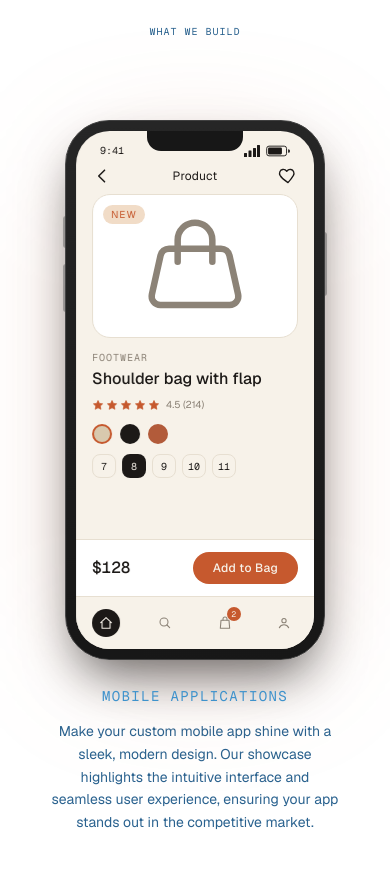
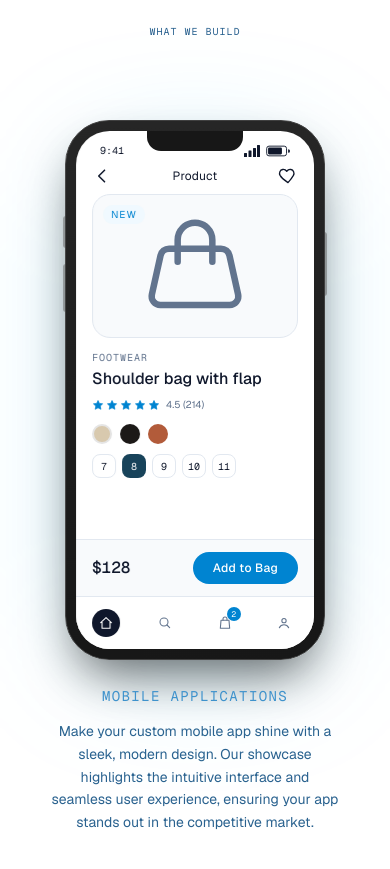
Before and after one commit to Fourth-Edition/Website, a Next.js app: page / in a window 390 px wide. Shown: the part 900-1769 px from the top of the page. Built offline with nearby package versions, Linux system fonts and the light colour scheme.

Commit message:
feat: implement theme-based styling across mobile showcase components

```diff
--- a/app/components/mobile-showcase/AddToCartBar.tsx
+++ b/app/components/mobile-showcase/AddToCartBar.tsx
@@ -1,4 +1,5 @@
 import { geistMono } from "../../fonts";
+import { shop } from "./theme";
 
 interface AddToCartBarProps {
   price: string;
@@ -6,13 +7,13 @@ interface AddToCartBarProps {
 
 export default function AddToCartBar({ price }: AddToCartBarProps) {
   return (
-    <div className="flex items-center justify-between px-4 py-3 border-t border-shop-line bg-shop-surface">
-      <span className={`${geistMono.className} text-shop-ink text-base font-medium`}>
+    <div className={`flex items-center justify-between px-4 py-3 border-t ${shop.line} ${shop.surface}`}>
+      <span className={`${geistMono.className} ${shop.ink} text-base font-medium`}>
         {price}
       </span>
       <button
         type="button"
-        className="px-5 py-2 rounded-full bg-shop-accent text-shop-bg text-xs font-medium tracking-wide"
+        className={`px-5 py-2 rounded-full ${shop.accentBg} ${shop.onAccent} text-xs font-medium tracking-wide`}
       >
         Add to Bag
       </button>
--- a/app/components/mobile-showcase/AppScreen.tsx
+++ b/app/components/mobile-showcase/AppScreen.tsx
@@ -7,10 +7,11 @@ import VariantSelector from "./VariantSelector";
 import AddToCartBar from "./AddToCartBar";
 import BottomNav from "./BottomNav";
 import { product } from "./data";
+import { shop } from "./theme";
 
 export default function AppScreen() {
   return (
-    <div className="flex flex-col h-full bg-shop-bg">
+    <div className={`flex flex-col h-full ${shop.bg}`}>
       <StatusBar />
       <TopBar />
 
@@ -19,11 +20,11 @@ export default function AppScreen() {
 
         <div className="px-4 pt-3">
           <p
-            className={`${geistMono.className} text-shop-muted text-[10px] tracking-widest`}
+            className={`${geistMono.className} ${shop.muted} text-[10px] tracking-widest`}
           >
             {product.category.toUpperCase()}
           </p>
-          <h2 className="text-shop-ink text-base text-start font-medium mt-0.5">
+          <h2 className={`${shop.ink} text-base text-start font-medium mt-0.5`}>
             {product.name}
           </h2>
           <RatingStars
--- a/app/components/mobile-showcase/BottomNav.tsx
+++ b/app/components/mobile-showcase/BottomNav.tsx
@@ -1,4 +1,5 @@
 import { HomeIcon, SearchIcon, BagIcon, ProfileIcon } from "./icons";
+import { shop } from "./theme";
 
 const navItems = [
   { label: "Home", Icon: HomeIcon, active: true },
@@ -9,12 +10,12 @@ const navItems = [
 
 export default function BottomNav() {
   return (
-    <nav className="flex items-center justify-around py-3 border-t border-shop-line bg-shop-bg">
+    <nav className={`flex items-center justify-around py-3 border-t ${shop.line} ${shop.bg}`}>
       {navItems.map(({ label, Icon, active }) => (
         <div key={label} className="relative">
           <div
             className={`flex items-center justify-center w-7 h-7 rounded-full ${
-              active ? "bg-shop-ink text-shop-bg" : "text-shop-muted"
+              active ? `${shop.inkBg} ${shop.onAccent}` : shop.muted
             }`}
             aria-label={label}
           >
@@ -23,7 +24,7 @@ export default function BottomNav() {
             </div>
           </div>
           {label === "Bag" && (
-            <span className="absolute -top-0.5 -right-0.5 w-3.5 h-3.5 rounded-full bg-shop-accent text-shop-bg text-[8px] flex items-center justify-center">
+            <span className={`absolute -top-0.5 -right-0.5 w-3.5 h-3.5 rounded-full ${shop.accentBg} ${shop.onAccent} text-[8px] flex items-center justify-center`}>
               2
             </span>
           )}
--- a/app/components/mobile-showcase/PhoneFrame.tsx
+++ b/app/components/mobile-showcase/PhoneFrame.tsx
@@ -1,4 +1,5 @@
 import { ReactNode } from "react";
+import { shop } from "./theme";
 
 interface PhoneFrameProps {
   children: ReactNode;
@@ -13,7 +14,7 @@ export default function PhoneFrame({ children }: PhoneFrameProps) {
   return (
     <div className="relative w-[260px] h-[540px] mx-auto">
       {/* Ambient glow beneath the device, tinted to the app's accent */}
-      <div className="absolute inset-x-4 top-10 bottom-0 rounded-[3rem] bg-shop-accent/20 blur-3xl -z-10" />
+      <div className={`absolute inset-x-4 top-10 bottom-0 rounded-[3rem] ${shop.accentGlow} blur-3xl -z-10`} />
 
       {/* Side buttons */}
       <div className="absolute -left-[2px] top-24 w-[3px] h-8 bg-neutral-500/50 rounded-l" />
@@ -23,7 +24,7 @@ export default function PhoneFrame({ children }: PhoneFrameProps) {
       {/* Bezel */}
       <div className="relative w-full h-full rounded-[2.75rem] bg-gradient-to-b from-neutral-800 to-neutral-900 border border-neutral-700 shadow-2xl shadow-black/60 p-2.5">
         {/* Screen */}
-        <div className="relative w-full h-full rounded-[2.1rem] overflow-hidden bg-shop-bg">
+        <div className={`relative w-full h-full rounded-[2.1rem] overflow-hidden ${shop.bg}`}>
           {/* Notch */}
           <div className="absolute top-0 left-1/2 -translate-x-1/2 w-24 h-5 bg-neutral-900 rounded-b-xl z-10" />
           {children}
--- a/app/components/mobile-showcase/ProductImage.tsx
+++ b/app/components/mobile-showcase/ProductImage.tsx
@@ -1,4 +1,5 @@
 import { Handbag } from "lucide-react";
+import { shop } from "./theme";
 
 /**
  * Stand-in for real product photography — swap this block out for an
@@ -6,12 +7,12 @@ import { Handbag } from "lucide-react";
  */
 export default function ProductImage() {
   return (
-    <div className="relative mx-4 h-36 rounded-2xl bg-shop-surface border border-shop-line overflow-hidden">
-      <span className="absolute top-2.5 left-2.5 text-[10px] tracking-widest text-shop-accent bg-shop-accent-soft px-2 py-0.5 rounded-full">
+    <div className={`relative mx-4 h-36 rounded-2xl ${shop.surface} border ${shop.line} overflow-hidden`}>
+      <span className={`absolute top-2.5 left-2.5 text-[10px] tracking-widest ${shop.accent} ${shop.accentSoft} px-2 py-0.5 rounded-full`}>
         NEW
       </span>
 
-      <div className="absolute inset-0 flex items-center justify-center text-shop-muted">
+      <div className={`absolute inset-0 flex items-center justify-center ${shop.muted}`}>
         <Handbag className="w-26 h-26" strokeWidth={1.5} />
       </div>
     </div>
--- a/app/components/mobile-showcase/RatingStars.tsx
+++ b/app/components/mobile-showcase/RatingStars.tsx
@@ -1,4 +1,5 @@
 import { StarIcon } from "./icons";
+import { shop } from "./theme";
 
 interface RatingStarsProps {
   rating: number;
@@ -10,14 +11,14 @@ export default function RatingStars({ rating, reviewCount }: RatingStarsProps) {
 
   return (
     <div className="flex items-center gap-1.5 mt-1.5">
-      <div className="flex gap-0.5 text-shop-accent">
+      <div className={`flex gap-0.5 ${shop.accent}`}>
         {Array.from({ length: 5 }).map((_, i) => (
           <span key={i} className="w-3 h-3">
             <StarIcon filled={i < filled} />
           </span>
         ))}
       </div>
-      <span className="text-shop-muted text-[10px]">
+      <span className={`${shop.muted} text-[10px]`}>
         {rating} ({reviewCount})
       </span>
     </div>
--- a/app/components/mobile-showcase/StatusBar.tsx
+++ b/app/components/mobile-showcase/StatusBar.tsx
@@ -1,10 +1,11 @@
 import { geistMono } from "../../fonts";
 import { SignalIcon, BatteryIcon } from "./icons";
+import { shop } from "./theme";
 
 export default function StatusBar() {
   return (
     <div
-      className={`${geistMono.className} flex items-center justify-between px-6 pt-3 pb-1 text-shop-ink text-[10px]`}
+      className={`${geistMono.className} flex items-center justify-between px-6 pt-3 pb-1 ${shop.ink} text-[10px]`}
     >
       <span>9:41</span>
       <div className="flex items-center gap-1.5">
--- a/app/components/mobile-showcase/TopBar.tsx
+++ b/app/components/mobile-showcase/TopBar.tsx
@@ -1,8 +1,9 @@
 import { BackIcon, HeartIcon } from "./icons";
+import { shop } from "./theme";
 
 export default function TopBar() {
   return (
-    <div className="flex items-center justify-between px-4 pt-1 pb-2 text-shop-ink">
+    <div className={`flex items-center justify-between px-4 pt-1 pb-2 ${shop.ink}`}>
       <div className="w-5 h-5">
         <BackIcon />
       </div>
--- a/app/components/mobile-showcase/VariantSelector.tsx
+++ b/app/components/mobile-showcase/VariantSelector.tsx
@@ -1,12 +1,16 @@
 import { geistMono } from "../../fonts";
 import type { ColorOption } from "./data";
+import { shop } from "./theme";
 
 interface VariantSelectorProps {
   colors: ColorOption[];
   sizes: string[];
 }
 
-export default function VariantSelector({ colors, sizes }: VariantSelectorProps) {
+export default function VariantSelector({
+  colors,
+  sizes,
+}: VariantSelectorProps) {
   return (
     <div className="mt-3 space-y-2.5">
       <div className="flex items-center gap-2">
@@ -14,7 +18,7 @@ export default function VariantSelector({ colors, sizes }: VariantSelectorProps)
           <span
             key={color.label}
             className={`w-5 h-5 rounded-full border-2 ${
-              i === 0 ? "border-shop-accent" : "border-transparent"
+              i === 0 ? shop.inkBg : "border-transparent"
             }`}
             style={{ backgroundColor: color.hex }}
             aria-label={color.label}
@@ -26,10 +30,12 @@ export default function VariantSelector({ colors, sizes }: VariantSelectorProps)
         {sizes.map((size, i) => (
           <span
             key={size}
-            className={`${geistMono.className} w-6 h-6 flex items-center justify-center rounded-md text-[10px] ${
+            className={`${
+              geistMono.className
+            } w-6 h-6 flex items-center justify-center rounded-md text-[10px] ${
               i === 1
-                ? "bg-shop-ink text-shop-bg"
-                : "border border-shop-line text-shop-ink"
+                ? `bg-brand-navy ${shop.onAccent}`
+                : `border ${shop.line} ${shop.ink}`
             }`}
           >
             {size}
--- /dev/null
+++ b/app/components/mobile-showcase/theme.ts
@@ -0,0 +1,20 @@
+// Shared Tailwind classes for the mobile showcase mock — plain TS
+// constants (not CSS variables), built from Tailwind's own slate/sky
+// palette so every screen in the mock stays visually consistent.
+// Each value must stay a complete, literal class name (no string
+// concatenation at the call site) so Tailwind's build-time scanner
+// can find it and generate the CSS.
+export const shop = {
+  bg: "bg-white",
+  surface: "bg-slate-50",
+  ink: "text-slate-900",
+  inkBg: "bg-slate-900",
+  onAccent: "text-white",
+  muted: "text-slate-500",
+  line: "border-slate-200",
+  accent: "text-sky-600",
+  accentBg: "bg-sky-600",
+  accentBorder: "border-sky-600",
+  accentSoft: "bg-sky-50",
+  accentGlow: "bg-sky-400/20",
+} as const;
--- a/app/globals.css
+++ b/app/globals.css
@@ -23,16 +23,6 @@
   --color-brand-light: #3e92cc; /* light blue */
   --color-brand-ink: #0B1420; /* dark, readable text for use over light/transparent surfaces */
 
-  /* Mobile showcase app palette — deliberately independent of the
-     brand navy/deep tones, since the mock represents a separate
-     product (a shopping app), not the studio's own site. */
-  --color-shop-bg: #F7F2E9;
-  --color-shop-surface: #FFFFFF;
-  --color-shop-ink: #1C1917;
-  --color-shop-muted: #8C8377;
-  --color-shop-line: #E7DFD1;
-  --color-shop-accent: #C6592E;
-  --color-shop-accent-soft: #F1DCC7;
   --font-heading: var(--font-sans);
   --color-sidebar-ring: var(--sidebar-ring);
   --color-sidebar-border: var(--sidebar-border);
```
